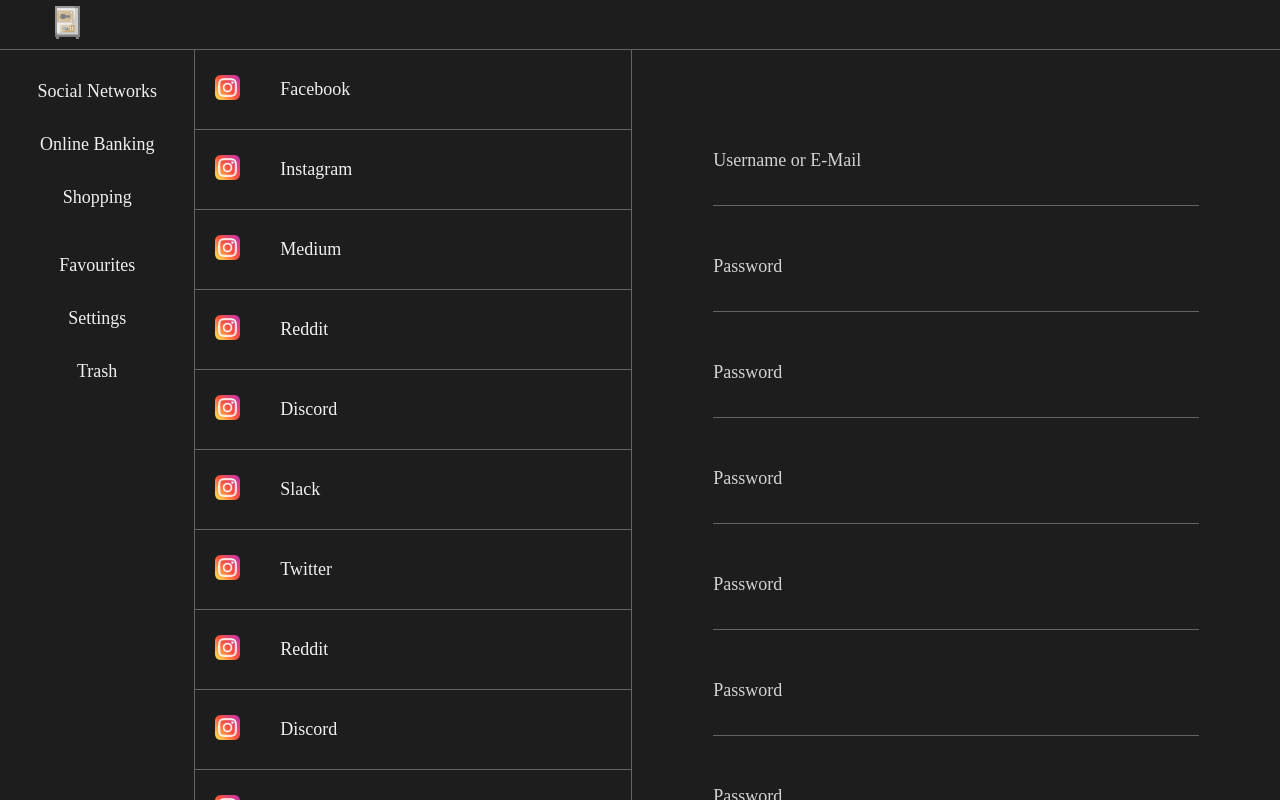
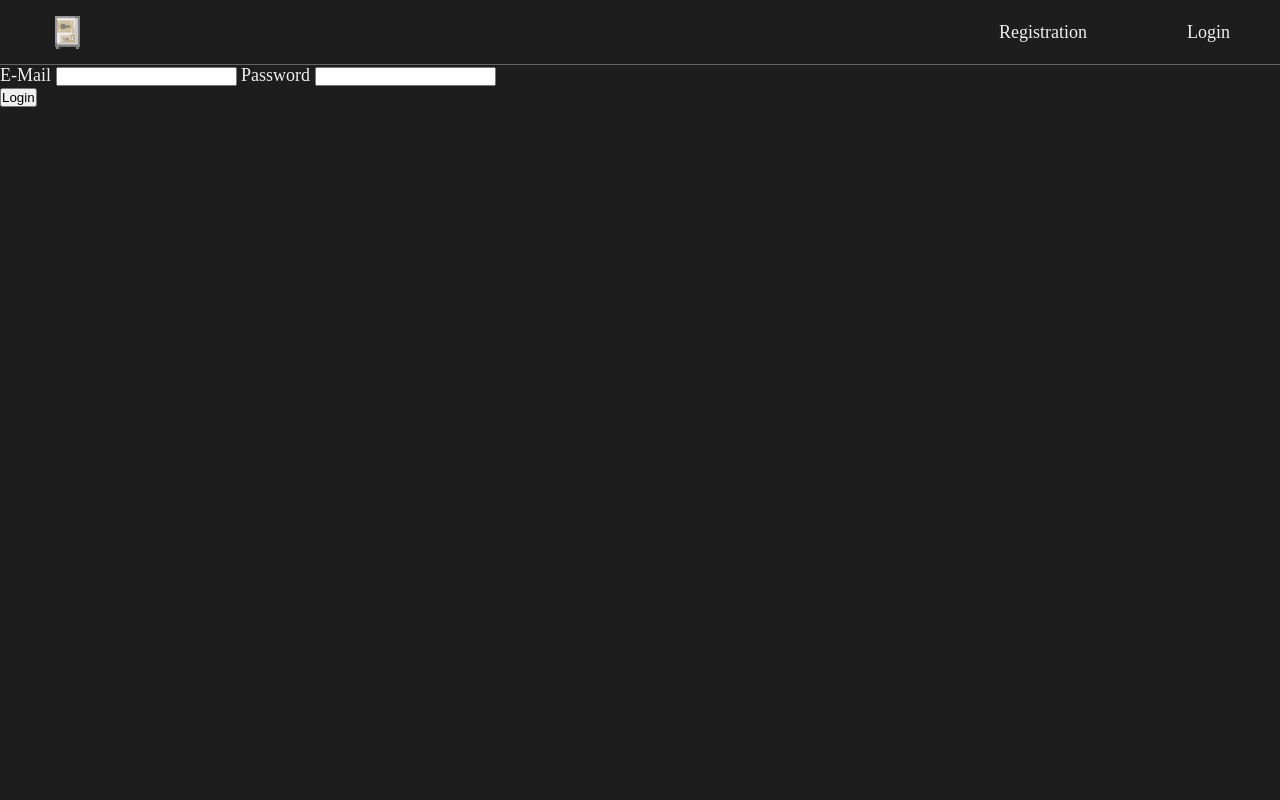
Before and after one commit to IcyDrae/vaults, a Vue app in the folder web/: page /login in a window 1280 px wide. Built offline with nearby package versions, Linux system fonts and the light colour scheme; a web font is replaced by a local one.

Commit message:
frontend: consolidated reg/login/logout links to component

```diff
--- a/web/src/App.vue
+++ b/web/src/App.vue
@@ -1,8 +1,10 @@
 <template>
   <div class="head">
     <img src="@/assets/logo.png" alt="Logo">
+    <HeadLinks></HeadLinks>
   </div>
-  <div class="dashboard">
+  <router-view/>
+  <!--  <div class="dashboard">
       <div class="navigation">
           <ul class="folders">
             <li>
@@ -166,39 +168,25 @@
           </label>
         </form>
       </div>
-  </div>
-  <div id="nav">
-    <router-link to="/">Home</router-link> |
-    <router-link to="/registration">Registration</router-link> |
-    <router-link to="/login">Login</router-link> |
-    <router-link to="/profile">Profile</router-link> |
-    <router-link to="/logout">Logout</router-link>
-  </div>
-  <router-view/>
+    </div>-->
 </template>
 
 <script>
-import { createNamespacedHelpers } from 'vuex';
 
-const { mapActions, mapGetters } = createNamespacedHelpers("user");
+import HeadLinks from "./components/HeadLinks";
 
 export default {
   name: 'App',
+  components: {
+    HeadLinks
+  },
   data() {
     return {
 
     }
   },
-  computed: {
-    ...mapGetters([
-    ])
-  },
   mounted() {
   },
-  methods: {
-    ...mapActions([
-    ])
-  }
 }
 
 </script>
--- /dev/null
+++ b/web/src/components/HeadLinks.vue
@@ -0,0 +1,39 @@
+<!--
+This component contains the head links which include registration, login, logout & profile.
+These links are rendered based on the user state.
+-->
+<template>
+  <div :class="containerClass" v-if="!this.isObjectEmpty(this.getUser)">
+    <router-link to="/profile">Profile</router-link>
+    <router-link to="/logout">Logout</router-link>
+  </div>
+  <div :class="containerClass" v-if="this.isObjectEmpty(this.getUser)">
+    <router-link to="/registration">Registration</router-link>
+    <router-link to="/login">Login</router-link>
+  </div>
+</template>
+
+<script>
+import { createNamespacedHelpers } from 'vuex';
+
+const { mapActions, mapGetters } = createNamespacedHelpers("user");
+
+export default {
+  name: 'HeadLinks',
+  data() {
+    return {
+      containerClass: "head-links",
+    };
+  },
+  computed: {
+    ...mapGetters([
+      "getUser"
+    ])
+  },
+  methods: {
+    ...mapActions([
+      "setUser"
+    ])
+  }
+}
+</script>
--- a/web/src/styles/head.scss
+++ b/web/src/styles/head.scss
@@ -1,10 +1,29 @@
 .head {
   border-bottom: 1px solid $borderColor;
   width: 100%;
-  height: 50px;
+  height: 65px;
+
+  display: flex;
+  justify-content: flex-start;
+  align-items: center;
+
+  .head-links {
+    width: 100%;
+    display: flex;
+    justify-content: flex-end;
+
+    > * {
+      margin: 0 50px;
+    }
+  }
 
   img {
     width: 35px;
     margin: 5px 5px 5px 50px;
   }
+
+  a {
+    text-decoration: none;
+    color: $white;
+  }
 }
--- a/web/src/views/Home.vue
+++ b/web/src/views/Home.vue
@@ -1,20 +1,10 @@
 <template>
-  <div class="home">
-    <img alt="Vue logo" src="../assets/logo.png">
-    <HelloWorld msg="Welcome to Your Vue.js App"/>
-  </div>
+  <div></div>
 </template>
 
 <script>
-// @ is an alias to /src
-import HelloWorld from '@/components/HelloWorld.vue';
 
 export default {
   name: 'Home',
-  components: {
-    HelloWorld
-  },
-  mounted() {
-  }
 }
 </script>
--- a/web/src/views/Login.vue
+++ b/web/src/views/Login.vue
@@ -1,6 +1,5 @@
 <template>
-  <VeeValidateForm v-if="this.isObjectEmpty(this.getUser)"
-                   :validation-schema="schema"
+  <VeeValidateForm :validation-schema="schema"
                    v-slot="{ errors, handleSubmit }"
                    as="div"
                    class="login-form">
```
Lines whose indentation alone changed are shown as unchanged.
